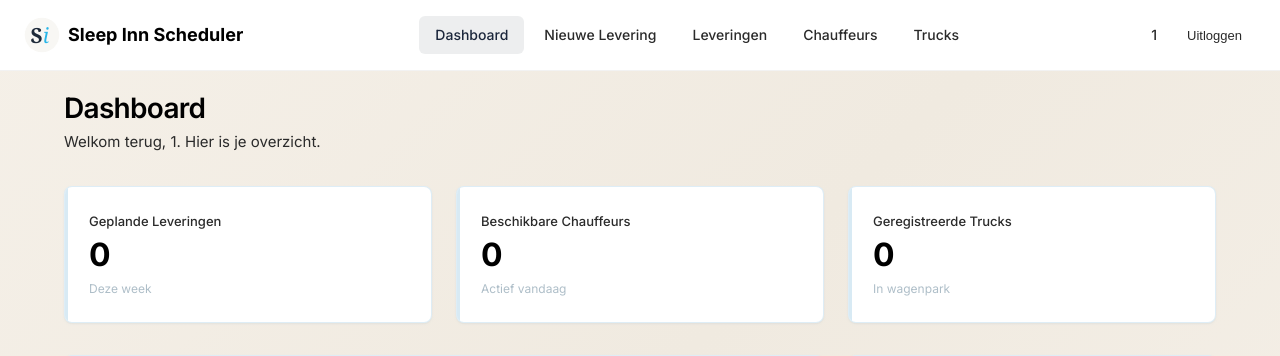
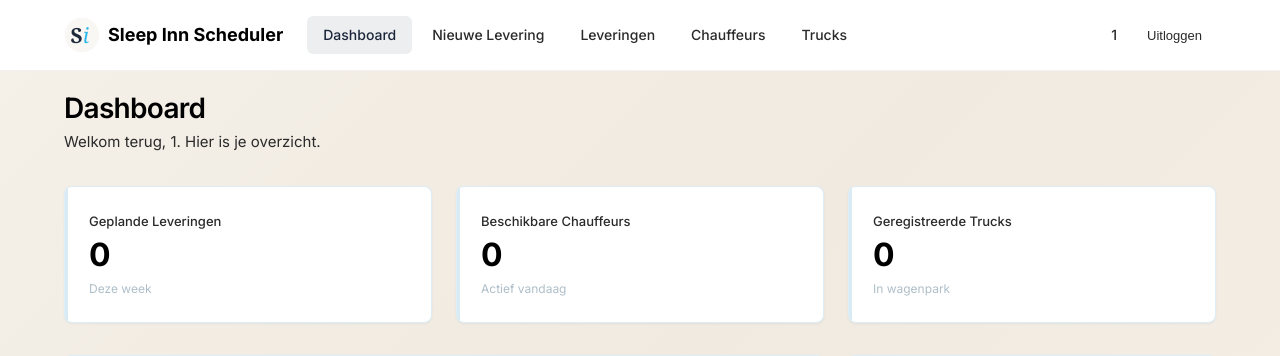
Before and after one commit to A-D-DBS-application/web-application-2025-group-19, a Flask app: page / in a window 1280 px wide. Shown: the top 356 px of the page. Run offline with Flask 3, Linux system fonts and the light colour scheme; the visitor is signed in with stand-in values (Sample User, id 1); data comes from the database, SQL or seed files in the repository; data that the repository does not hold is empty.

Commit message:
Layout navigatiebalk

```diff
--- a/app/static/css/sleepinn.css
+++ b/app/static/css/sleepinn.css
@@ -138,13 +138,14 @@
 }
 
 .navbar-inner {
-  display: flex;
+  display: grid;
+  grid-template-columns: auto 1fr auto;
   align-items: center;
-  justify-content: space-between;
   height: 70px;
   padding: 0 var(--spacing-lg);
-  max-width: 1400px;
+  max-width: 1200px;
   margin: 0 auto;
+  gap: var(--spacing-lg);
 }
 
 .navbar-brand {
@@ -155,6 +156,7 @@
   font-size: 1.125rem;
   color: var(--color-black);
   text-decoration: none;
+  justify-self: start;
 }
 
 .navbar-brand:hover {
@@ -198,6 +200,7 @@
   display: flex;
   align-items: center;
   gap: var(--spacing-xs);
+  justify-self: start;
 }
 
 .nav-link {
@@ -776,6 +779,7 @@
   display: flex;
   align-items: center;
   gap: var(--spacing-md);
+  justify-self: end;
 }
 
 .user-name {
```
